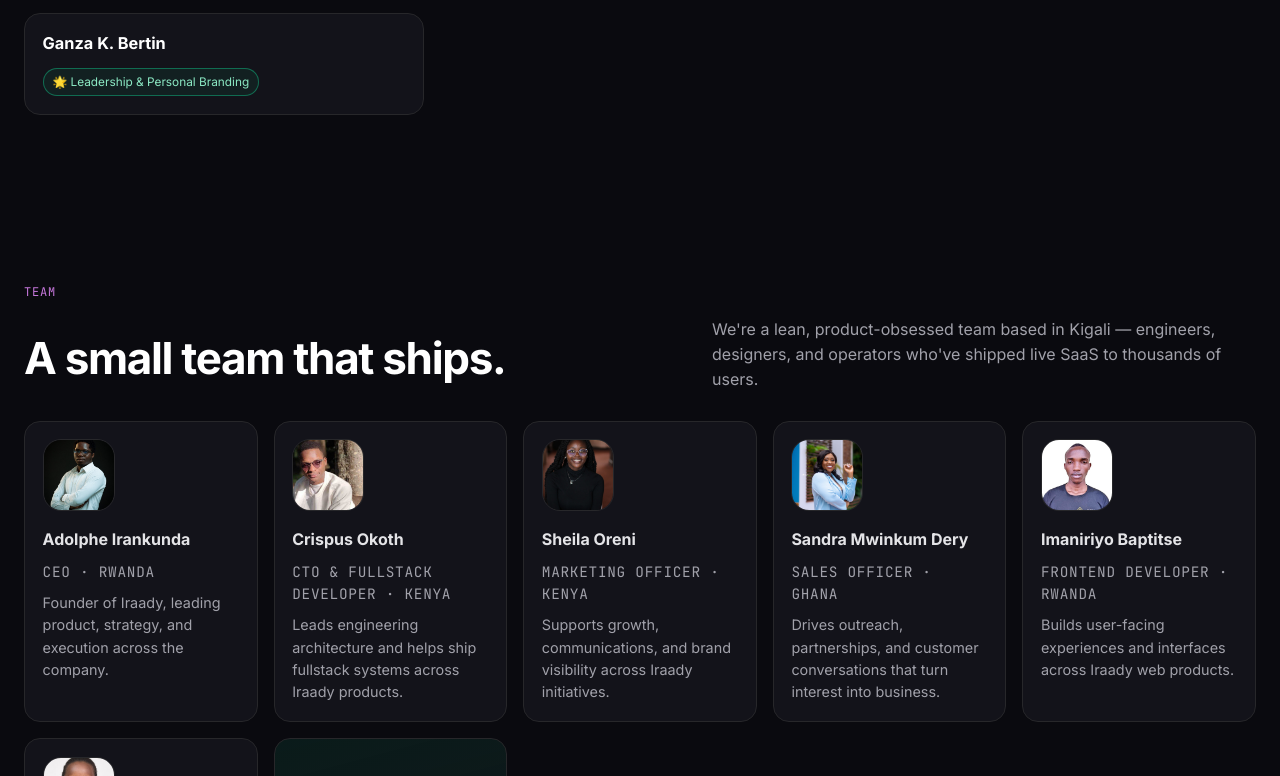
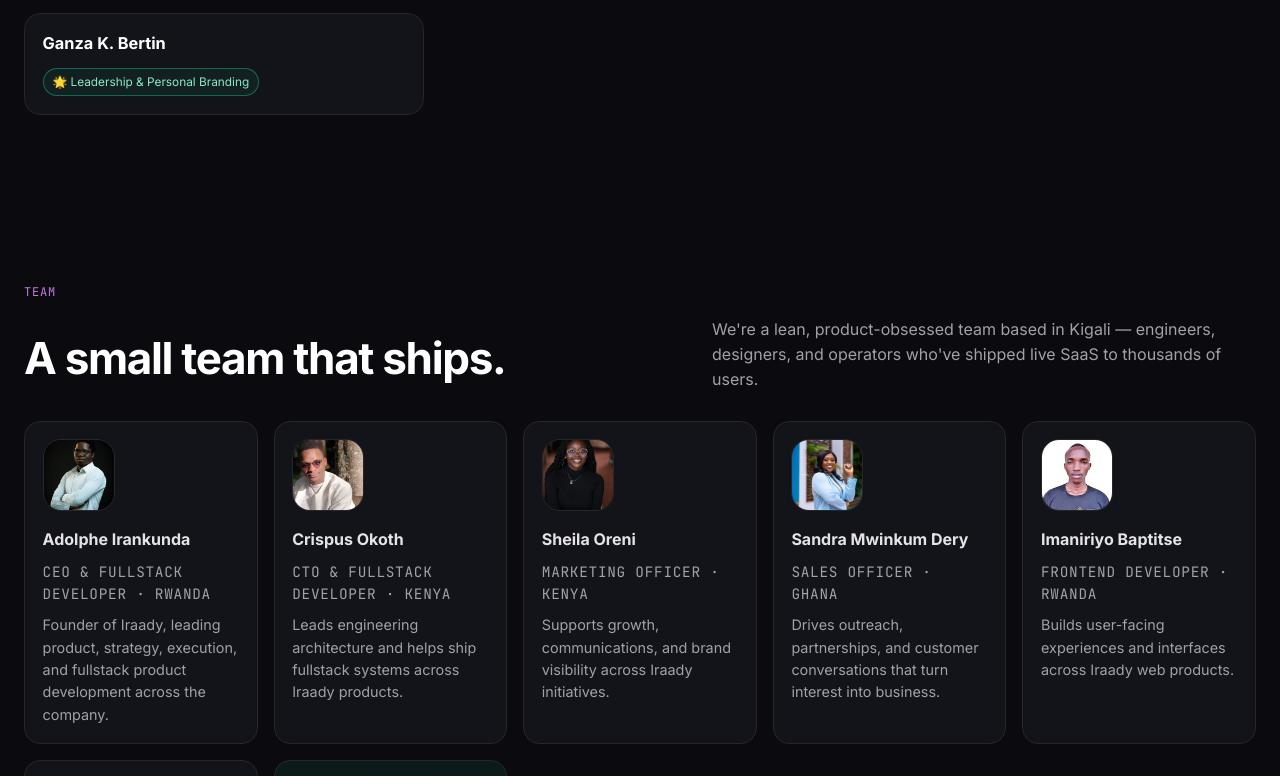
Before and after one commit to Adolphe350/iraady-global, a plain HTML site: page index.html in a window 1280 px wide. Shown: the part 11224-12000 px from the top of the page. Drawn offline with Linux system fonts and the light colour scheme.

Commit message:
Update Adolphe team role to CEO and Fullstack Developer

```diff
--- a/index.html
+++ b/index.html
@@ -328,8 +328,8 @@
           <article class="team-card">
             <img class="team-photo" src="assets/team/adolphe-irankunda.jpg" alt="Adolphe Irankunda" />
             <h3>Adolphe Irankunda</h3>
-            <p class="team-role">CEO · Rwanda</p>
-            <p>Founder of Iraady, leading product, strategy, and execution across the company.</p>
+            <p class="team-role">CEO &amp; Fullstack Developer · Rwanda</p>
+            <p>Founder of Iraady, leading product, strategy, execution, and fullstack product development across the company.</p>
           </article>
           <article class="team-card">
             <img class="team-photo" src="assets/team/crispus-okoth.jpg" alt="Crispus Okoth" />
```
